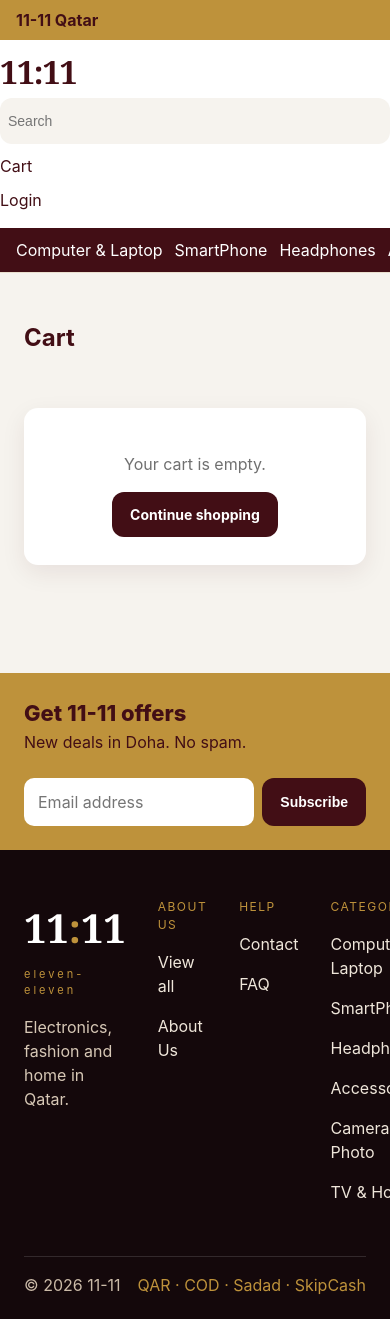
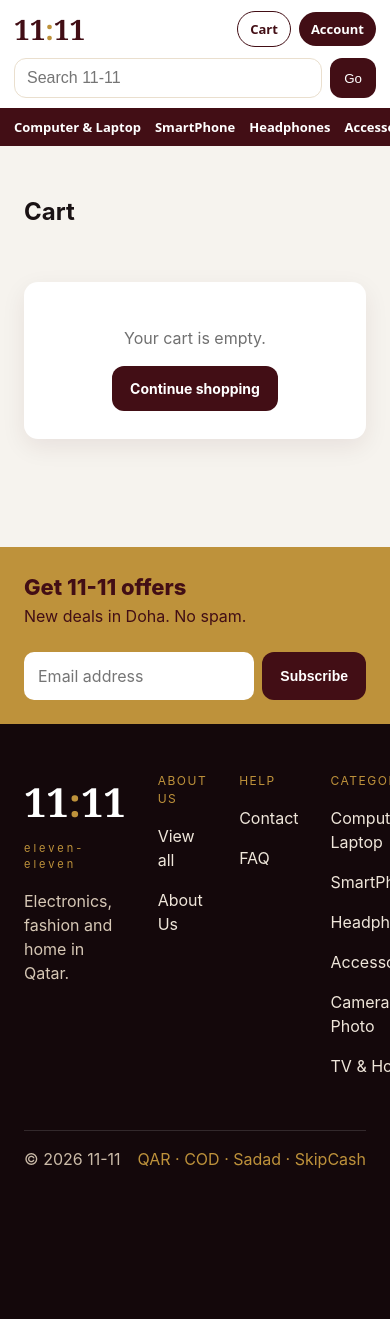
Before and after one commit to ahamedshadhir/11-11, a Flask app: page /cart in a window 390 px wide. After the commit the page ends 1168 px from the top, so only its background shows below. Run offline with Flask 3, Linux system fonts and the light colour scheme; a user stored in the database is signed in.

Commit message:
Compact iPhone header: logo, actions, then search

```diff
--- a/templates/base.html
+++ b/templates/base.html
@@ -4,25 +4,30 @@
   <meta charset="UTF-8" />
   <meta name="viewport" content="width=device-width, initial-scale=1, viewport-fit=cover" />
   <meta name="color-scheme" content="light only" />
-  <meta name="supported-color-schemes" content="light" />
-  <meta name="theme-color" content="#f6f3ee" />
-  <meta name="apple-mobile-web-app-capable" content="yes" />
+  <meta name="theme-color" content="#420e15" />
   <title>{% block title %}11-11{% endblock %}</title>
   <link rel="icon" href="{{ url_for('static', filename='img/favicon.svg') }}" type="image/svg+xml" />
   <style>
     :root{color-scheme:light only}
-    html,body,main{background:#f6f3ee!important;color:#420e15!important}
-    body{margin:0;display:block!important;min-height:100vh}
-    main{display:block!important;visibility:visible!important;opacity:1!important;position:relative;z-index:2}
-    .mega,.overlay,.drawer{display:none!important}
-    .catbar{display:flex;gap:12px;overflow-x:auto;-webkit-overflow-scrolling:touch;background:#420e15;padding:10px 16px}
-    .catbar a{color:#fff;text-decoration:none;white-space:nowrap}
-    .header-card{background:#fff!important;position:relative;z-index:20;border-bottom:1px solid #eadfce}
-    .header-row{display:flex;flex-wrap:wrap;gap:8px;align-items:center;padding:10px 16px}
-    .header-mid,.search-form{display:flex!important;flex:1;min-width:140px}
-    a{color:#420e15}
-    @media (prefers-color-scheme: dark){
-      html,body,main{background:#f6f3ee!important;color:#420e15!important}
+    html,body{margin:0;background:#f6f3ee;color:#420e15}
+    body{display:block}
+    main{display:block;background:#f6f3ee}
+    .mega,.overlay{display:none!important}
+    .m-top{display:flex;align-items:center;justify-content:space-between;gap:10px;padding:10px 14px;background:#fff}
+    .m-top .logo{font:700 28px Georgia,serif;color:#420e15;text-decoration:none}
+    .m-top .logo span{color:#be923b}
+    .m-acts{display:flex;gap:8px;align-items:center}
+    .m-acts a{display:inline-block;padding:8px 12px;border-radius:999px;text-decoration:none;font:600 13px system-ui,sans-serif}
+    .m-acts .ghost{border:1px solid #420e15;color:#420e15}
+    .m-acts .solid{background:#420e15;color:#fff}
+    .m-search{display:flex;padding:0 14px 10px;background:#fff;gap:8px}
+    .m-search input{flex:1;border:1px solid #eadfce;border-radius:12px;padding:10px 12px;font-size:16px}
+    .m-search button{border:0;background:#420e15;color:#fff;border-radius:12px;padding:10px 14px}
+    .catbar{display:flex;gap:14px;overflow-x:auto;-webkit-overflow-scrolling:touch;background:#420e15;padding:10px 14px}
+    .catbar a{color:#fff;text-decoration:none;white-space:nowrap;font:600 13px system-ui,sans-serif}
+    .sale-banner{display:block;background:#be923b;color:#420e15;text-align:center;padding:8px;font-weight:700;text-decoration:none}
+    @media(min-width:901px){
+      .m-search{padding-bottom:12px}
     }
   </style>
   <link rel="stylesheet" href="{{ url_for('static', filename='css/style.css') }}" />
@@ -31,20 +36,25 @@
   <link rel="stylesheet" href="{{ url_for('static', filename='css/responsive.css') }}" />
 </head>
 <body>
-  <p style="margin:0;padding:8px 16px;background:#be923b;color:#420e15;font-weight:700">11-11 Qatar</p>
   {% if live_sale and request.endpoint not in ['login','register'] %}
   <a class="sale-banner" href="{{ url_for('shop', flash=1) }}">LIVE {{ live_sale.title }} — {{ live_sale.discount|int }}% off</a>
   {% endif %}
-  <header class="header-card">
-    <div class="header-row">
-      <a class="header-logo" href="{{ url_for('index') }}"><span class="logo-mark">11:11</span></a>
-      <form class="search-form" action="{{ url_for('shop') }}" method="get">
-        <input name="q" placeholder="Search" value="{{ request.args.get('q','') }}" style="flex:1;padding:8px">
-        <button type="submit">Go</button>
-      </form>
-      <a href="{{ url_for('cart') }}">Cart</a>
-      <a href="{{ url_for('login') }}">Login</a>
+  <header>
+    <div class="m-top">
+      <a class="logo" href="{{ url_for('index') }}">11<span>:</span>11</a>
+      <div class="m-acts">
+        <a class="ghost" href="{{ url_for('cart') }}">Cart</a>
+        {% if current_user.is_authenticated %}
+        <a class="solid" href="{{ url_for('account') }}">Account</a>
+        {% else %}
+        <a class="solid" href="{{ url_for('login') }}">Login</a>
+        {% endif %}
+      </div>
     </div>
+    <form class="m-search" action="{{ url_for('shop') }}" method="get">
+      <input name="q" placeholder="Search 11-11" value="{{ request.args.get('q','') }}" enterkeyhint="search">
+      <button type="submit">Go</button>
+    </form>
     <nav class="catbar">{% for cat in all_categories %}<a href="{{ url_for('shop', category=cat.id) }}">{{ cat.name }}</a>{% endfor %}</nav>
   </header>
   <main>{% block content %}{% endblock %}</main>
```
